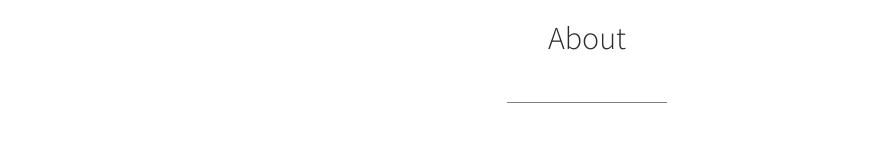
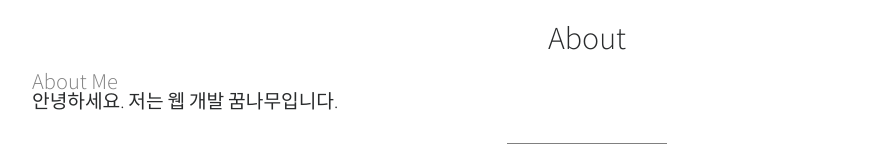
Before and after one commit to daengdaengLee/portfolio, a Vue app: page /portfolio/about in a window 1280 px wide. Shown: the part 564-715 px from the top of the page, without its empty margins (53-941 px from the left). Built offline with nearby package versions, Linux system fonts and the light colour scheme; the HTML template or start-up script is replaced by a standard one.

Commit message:
AboutMe 컴포넌트 생성 및 등록

```diff
--- /dev/null
+++ b/src/components/PortfolioAbout/AboutMe/AboutMe.vue
@@ -0,0 +1,24 @@
+<template>
+  <section class="AboutMe">
+    <h3 class="HeadingText">About Me</h3>
+    <p class="MainText">안녕하세요. 저는 웹 개발 꿈나무입니다.</p>
+  </section>
+</template>
+
+<script>
+export default {
+  name: 'AboutMe',
+};
+</script>
+
+<style scoped>
+.AboutMe .HeadingText {
+  font-size: 1.4rem;
+  font-weight: 300;
+  color: gray;
+}
+.AboutMe .MainText {
+  font-size: 1.2rem;
+  font-weight: 300;
+}
+</style>
--- a/src/components/PortfolioAbout/PortfolioAbout.vue
+++ b/src/components/PortfolioAbout/PortfolioAbout.vue
@@ -1,12 +1,18 @@
 <template>
   <section class="PortfolioAbout">
     <h2 class="HeadingText text-center py-3">About</h2>
+    <about-me />
   </section>
 </template>
 
 <script>
+import AboutMe from './AboutMe/AboutMe';
+
 export default {
   name: 'PortflioAbout',
+  components: {
+    AboutMe,
+  },
 };
 </script>
 
```
